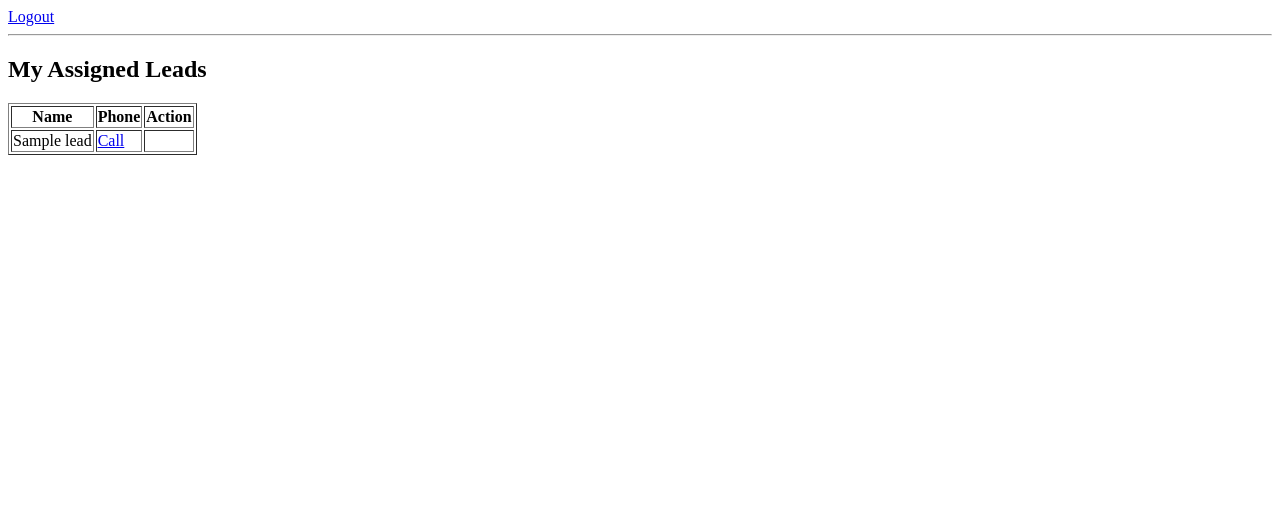
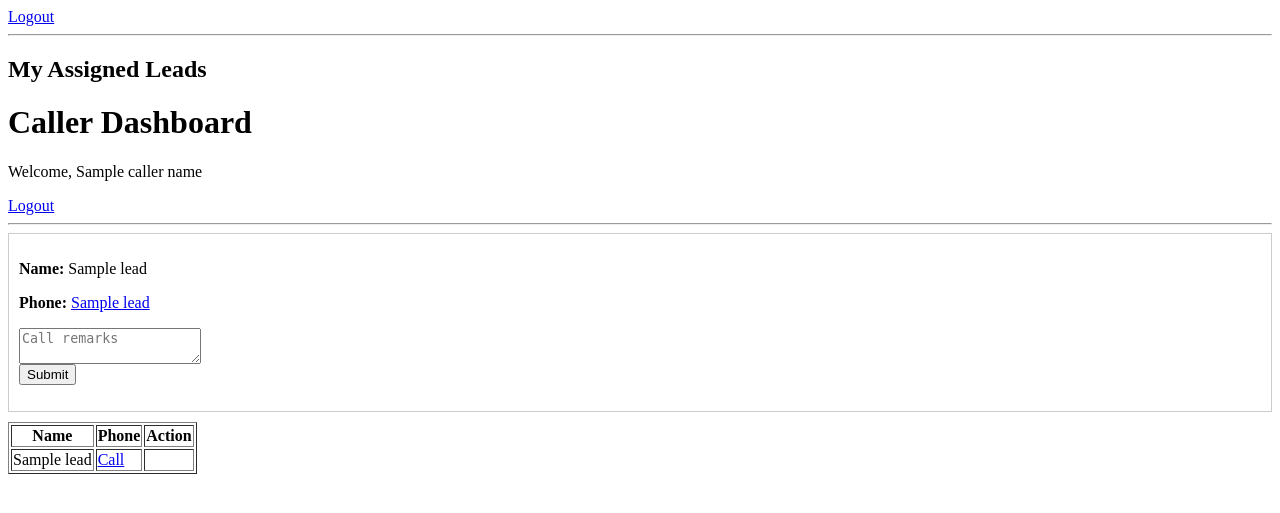
Before and after one commit to Rahulrai23/lead-calling-app, a Flask app: template templates/caller.html in a window 1280 px wide. Shown: the top 513 px of the page. Run offline with Flask 3, Linux system fonts and the light colour scheme; the template is opened without the code that fills it: most values are stand-ins (such as "Sample title", 1, 10 or a date in 2020); some libraries are stand-ins or nearby versions.

Commit message:
Update caller.html

```diff
--- a/templates/caller.html
+++ b/templates/caller.html
@@ -5,6 +5,29 @@
 
 <h2>My Assigned Leads</h2>
 <!-- caller leads table -->
+<h1>Caller Dashboard</h1>
+<p>Welcome, {{ caller_name }}</p>
+<a href="/logout">Logout</a>
+
+<hr>
+
+{% for lead in leads %}
+<div style="border:1px solid #ccc; padding:10px; margin-bottom:10px;">
+  <p><b>Name:</b> {{ lead[1] }}</p>
+  <p><b>Phone:</b> <a href="tel:{{ lead[2] }}">{{ lead[2] }}</a></p>
+
+  <form method="POST" action="/submit">
+    <input type="hidden" name="lead_id" value="{{ lead[0] }}">
+    <input type="hidden" name="caller_name" value="{{ caller_name }}">
+
+    <textarea name="remarks" placeholder="Call remarks" required></textarea>
+    <br>
+    <button type="submit">Submit</button>
+  </form>
+</div>
+{% else %}
+<p>No pending leads 🎉</p>
+{% endfor %}
 
 {% if leads %}
 <table border="1">
```
